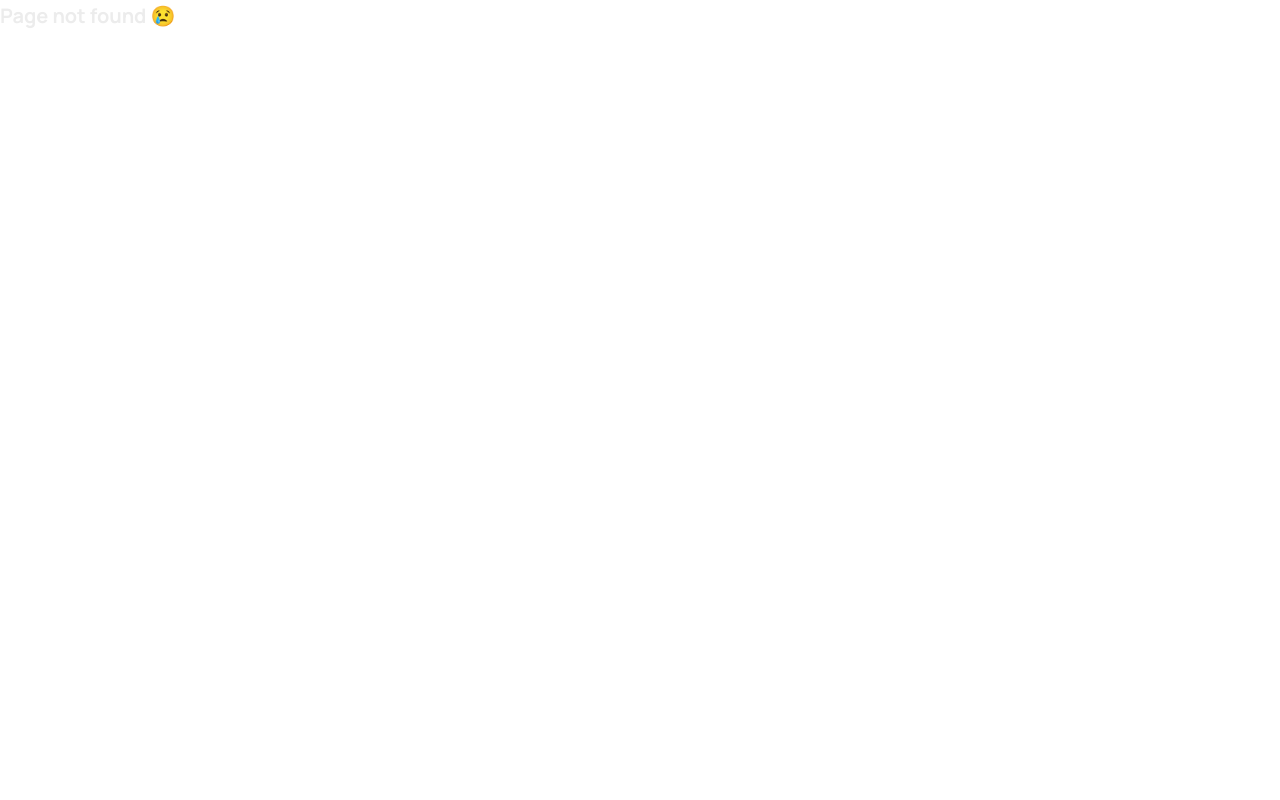
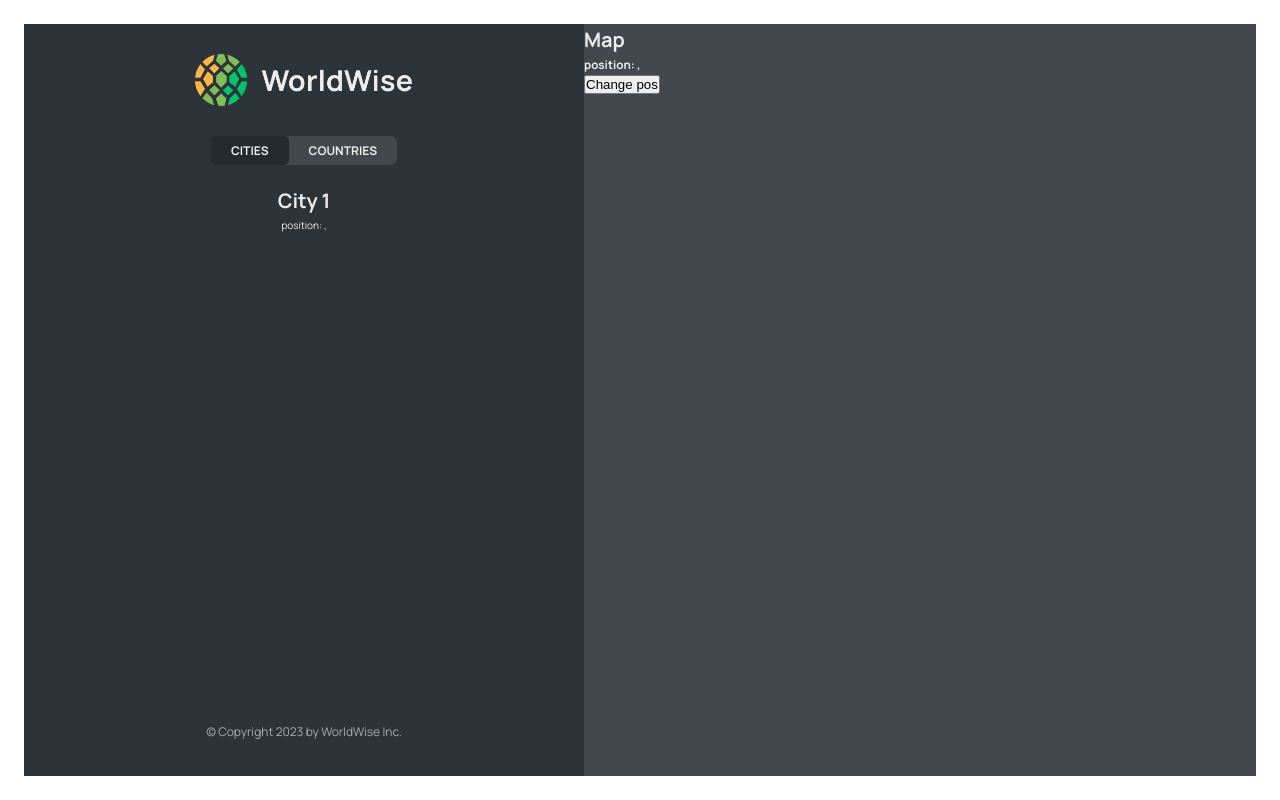
Before and after one commit to angiejo21/worldwise, a React (Vite) app: page /app/cities/1 in a window 1280 px wide. Before the commit this address had no page. Built offline with nearby package versions, Linux system fonts and the light colour scheme; data requests are answered from the project's data file.

Commit message:
+ param/ query string/programmatic nav

```diff
--- a/src/App.jsx
+++ b/src/App.jsx
@@ -9,6 +9,8 @@
 import PageNotFound from "./pages/PageNotFound";
 import CityList from "./components/CityList";
 import CountryList from "./components/CountriesList";
+import City from "./components/City";
+import Form from "./components/Form";
 
 const BASE_URL = "http://localhost:8000";
 
@@ -29,7 +31,6 @@
       }
     }
     fetchCities();
-    console.log(cities, isLoading);
   }, []);
 
   return (
@@ -48,8 +49,9 @@
             path="cities"
             element={<CityList cities={cities} isLoading={isLoading} />}
           />
+          <Route path="cities/:id" element={<City />} />
           <Route path="countries" element={<CountryList cities={cities} />} />
-          <Route path="form" element={<p>Form</p>} />
+          <Route path="form" element={<Form />} />
         </Route>
         <Route path="*" element={<PageNotFound />} />
       </Routes>
--- /dev/null
+++ b/src/components/Button.jsx
@@ -0,0 +1,11 @@
+import styles from "./Button.module.css";
+
+function Button({ children, onClick, type }) {
+  return (
+    <button onClick={onClick} className={`${styles.btn} ${styles[type]}`}>
+      {children}
+    </button>
+  );
+}
+
+export default Button;
--- a/src/components/City.jsx
+++ b/src/components/City.jsx
@@ -1,4 +1,5 @@
 import styles from "./City.module.css";
+import { useParams, useSearchParams } from "react-router-dom";
 
 const formatDate = (date) =>
   new Intl.DateTimeFormat("en", {
@@ -9,6 +10,11 @@
   }).format(new Date(date));
 
 function City() {
+  const { id } = useParams();
+  const [searchParams, setSearchParams] = useSearchParams();
+  const lat = searchParams.get("lat");
+  const lng = searchParams.get("lng");
+
   // TEMP DATA
   const currentCity = {
     cityName: "Lisbon",
@@ -20,42 +26,50 @@
   const { cityName, emoji, date, notes } = currentCity;
 
   return (
-    <div className={styles.city}>
-      <div className={styles.row}>
-        <h6>City name</h6>
-        <h3>
-          <span>{emoji}</span> {cityName}
-        </h3>
-      </div>
+    <>
+      <h1>City {id}</h1>
+      <p>
+        position: {lat}, {lng}
+      </p>
+    </>
+  );
+  // return (
+  //   <div className={styles.city}>
+  //     <div className={styles.row}>
+  //       <h6>City name</h6>
+  //       <h3>
+  //         <span>{emoji}</span> {cityName}
+  //       </h3>
+  //     </div>
 
-      <div className={styles.row}>
-        <h6>You went to {cityName} on</h6>
-        <p>{formatDate(date || null)}</p>
-      </div>
+  //     <div className={styles.row}>
+  //       <h6>You went to {cityName} on</h6>
+  //       <p>{formatDate(date || null)}</p>
+  //     </div>
 
-      {notes && (
-        <div className={styles.row}>
-          <h6>Your notes</h6>
-          <p>{notes}</p>
-        </div>
-      )}
+  //     {notes && (
+  //       <div className={styles.row}>
+  //         <h6>Your notes</h6>
+  //         <p>{notes}</p>
+  //       </div>
+  //     )}
 
-      <div className={styles.row}>
-        <h6>Learn more</h6>
-        <a
-          href={`https://en.wikipedia.org/wiki/${cityName}`}
-          target="_blank"
-          rel="noreferrer"
-        >
-          Check out {cityName} on Wikipedia &rarr;
-        </a>
-      </div>
+  //     <div className={styles.row}>
+  //       <h6>Learn more</h6>
+  //       <a
+  //         href={`https://en.wikipedia.org/wiki/${cityName}`}
+  //         target="_blank"
+  //         rel="noreferrer"
+  //       >
+  //         Check out {cityName} on Wikipedia &rarr;
+  //       </a>
+  //     </div>
 
-      <div>
-        <ButtonBack />
-      </div>
-    </div>
-  );
+  //     <div>
+  //       <ButtonBack />
+  //     </div>
+  //   </div>
+  // );
 }
 
 export default City;
--- a/src/components/CityItem.jsx
+++ b/src/components/CityItem.jsx
@@ -1,3 +1,4 @@
+import { Link } from "react-router-dom";
 import styles from "./CityItem.module.css";
 
 const flagemojiToPNG = (flag) => {
@@ -17,13 +18,19 @@
   }).format(new Date(date));
 
 function CityItem({ city }) {
-  const { cityName, emoji, date } = city;
+  const { cityName, emoji, date, id, position } = city;
+  console.log(position);
   return (
-    <li className={styles.cityItem}>
-      <span className={styles.emoji}>{flagemojiToPNG(emoji)}</span>
-      <h3 className={styles.name}>{cityName}</h3>
-      <time className={styles.date}>{formatDate(date)}</time>
-      <button className={styles.deleteBtn}>&times;</button>
+    <li>
+      <Link
+        to={`${id}?lat=${position.lat}&lng=${position.lng}`}
+        className={styles.cityItem}
+      >
+        <span className={styles.emoji}>{flagemojiToPNG(emoji)}</span>
+        <h3 className={styles.name}>{cityName}</h3>
+        <time className={styles.date}>{formatDate(date)}</time>
+        <button className={styles.deleteBtn}>&times;</button>
+      </Link>
     </li>
   );
 }
--- a/src/components/CountriesList.jsx
+++ b/src/components/CountriesList.jsx
@@ -18,7 +18,7 @@
   return (
     <ul className={styles.countryList}>
       {countries.map((country) => (
-        <CountryItem country={country} key={country.id} />
+        <CountryItem country={country} key={country.country} />
       ))}
     </ul>
   );
--- a/src/components/Form.jsx
+++ b/src/components/Form.jsx
@@ -3,6 +3,8 @@
 import { useState } from "react";
 
 import styles from "./Form.module.css";
+import Button from "./Button";
+import { useNavigate } from "react-router-dom";
 
 export function convertToEmoji(countryCode) {
   const codePoints = countryCode
@@ -13,6 +15,8 @@
 }
 
 function Form() {
+  const navigate = useNavigate();
+
   const [cityName, setCityName] = useState("");
   const [country, setCountry] = useState("");
   const [date, setDate] = useState(new Date());
@@ -49,8 +53,16 @@
       </div>
 
       <div className={styles.buttons}>
-        <button>Add</button>
-        <button>&larr; Back</button>
+        <Button type="primary">Add</Button>
+        <Button
+          type="back"
+          onClick={(e) => {
+            e.preventDefault();
+            navigate(-1);
+          }}
+        >
+          &larr; Back
+        </Button>
       </div>
     </form>
   );
--- a/src/components/Map.jsx
+++ b/src/components/Map.jsx
@@ -1,7 +1,27 @@
+import { useNavigate, useSearchParams } from "react-router-dom";
 import styles from "./Map.module.css";
 
 function Map() {
-  return <div className={styles.mapContainer}>Map</div>;
+  const navigate = useNavigate();
+  const [searchParams, setSearchParams] = useSearchParams();
+  const lat = searchParams.get("lat");
+  const lng = searchParams.get("lng");
+
+  return (
+    <div className={styles.mapContainer} onClick={() => navigate("form")}>
+      <h1>Map</h1>
+      <h3>
+        position: {lat}, {lng}
+      </h3>
+      <button
+        onClick={() => {
+          setSearchParams({ lat: 23, lng: 50 });
+        }}
+      >
+        Change pos
+      </button>
+    </div>
+  );
 }
 
 export default Map;
```
Also changed, not shown: .eslintrc.json.
